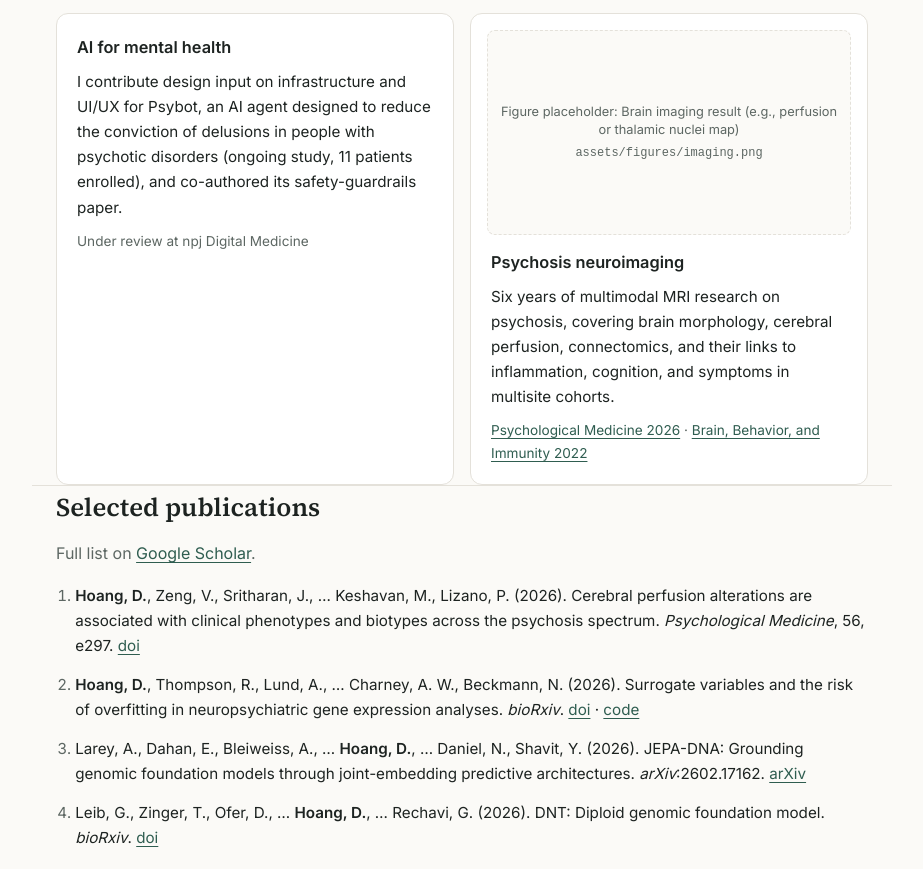
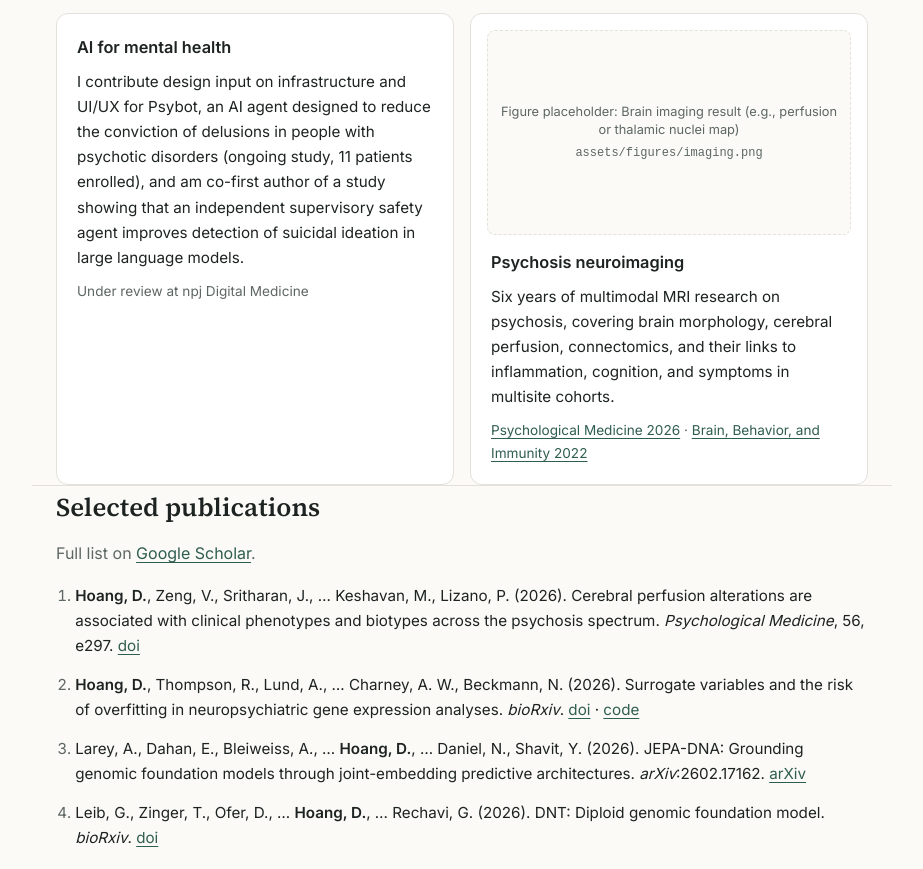
Before and after one commit to joliehoang/joliehoang.github.io, a plain HTML site: page index.html in a window 1280 px wide. Shown: the part 1861-2730 px from the top of the page, without its empty margins (178-1101 px from the left). Drawn offline with Linux system fonts and the light colour scheme.

Commit message:
Update Psybot card with the co-first-author safety paper
Co-Authored-By: Claude Opus 5.5 <noreply@anthropic.com>

```diff
--- a/index.html
+++ b/index.html
@@ -94,7 +94,7 @@
         </article>
         <article class="card">
           <h3>AI for mental health</h3>
-          <p>I contribute design input on infrastructure and UI/UX for Psybot, an AI agent designed to reduce the conviction of delusions in people with psychotic disorders (ongoing study, 11 patients enrolled), and co-authored its safety-guardrails paper.</p>
+          <p>I contribute design input on infrastructure and UI/UX for Psybot, an AI agent designed to reduce the conviction of delusions in people with psychotic disorders (ongoing study, 11 patients enrolled), and am co-first author of a study showing that an independent supervisory safety agent improves detection of suicidal ideation in large language models.</p>
           <p class="meta">Under review at npj Digital Medicine</p>
         </article>
         <article class="card">
```
